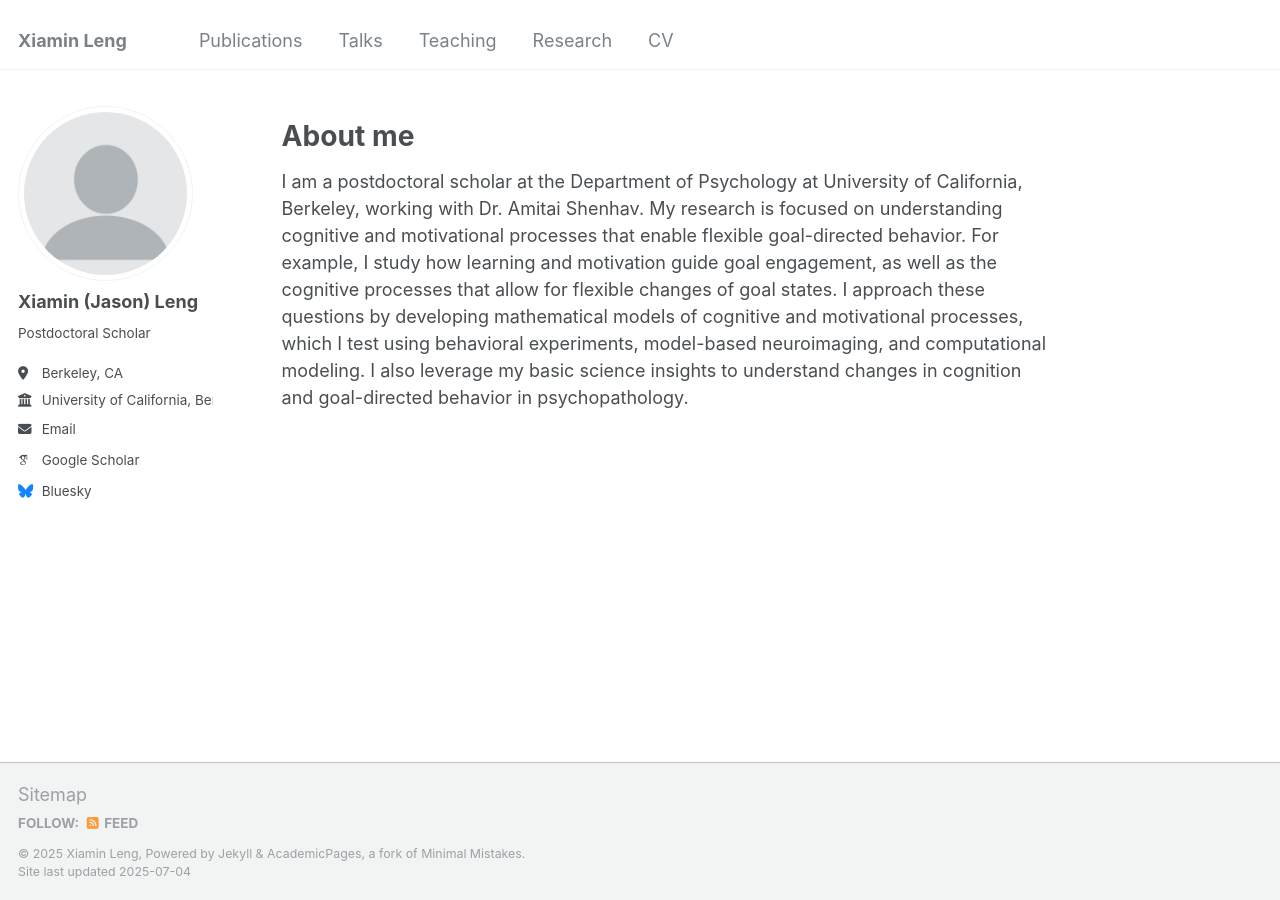
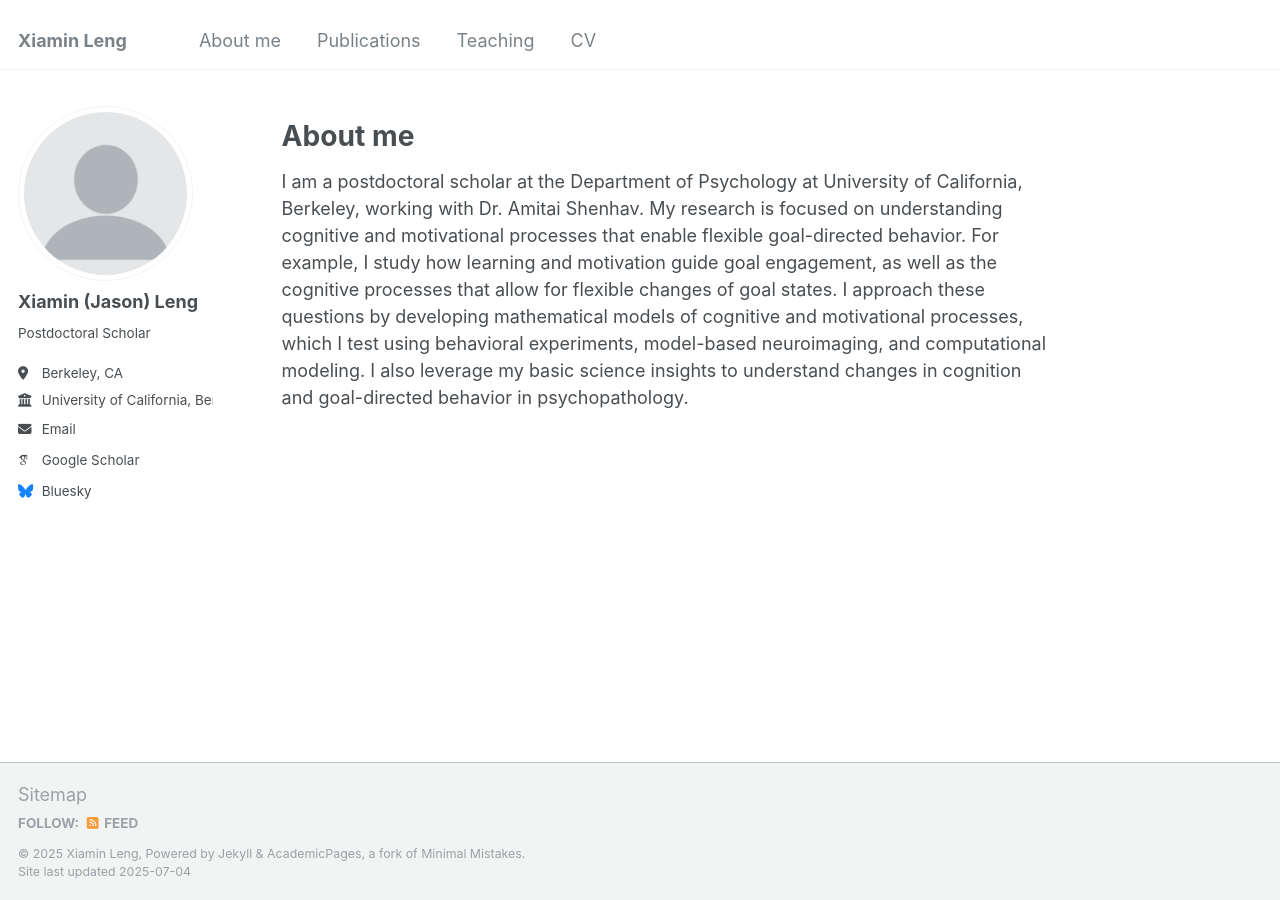
Before and after one commit to Jasonleng/jasonleng.github.io, a Jekyll site: the page built from _pages/about.md, in a window 1280 px wide. Built offline with Jekyll 4.4.1, drawn with Linux system fonts in a browser that asks for light colours; some web fonts are replaced.

Commit message:
Update navigation.yml

```diff
--- a/_data/navigation.yml
+++ b/_data/navigation.yml
@@ -5,17 +5,14 @@
 # prevent it from being included in the site.
 
 main:
+  - title: "About me"
+    url: /about/
+
   - title: "Publications"
     url: /publications/
-
-  - title: "Talks"
-    url: /talks/
 
   - title: "Teaching"
     url: /teaching/
 
-  - title: "Research"
-    url: /research/
-
   - title: "CV"
     url: /cv/
```
